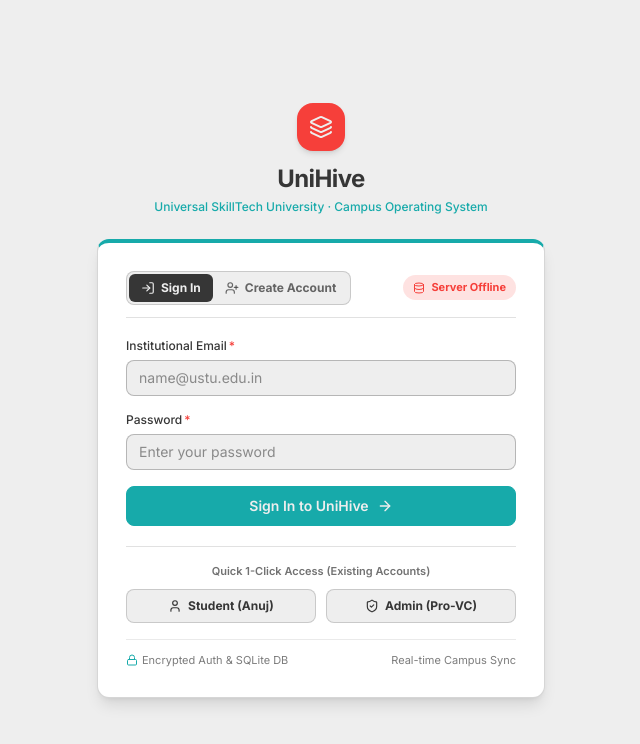
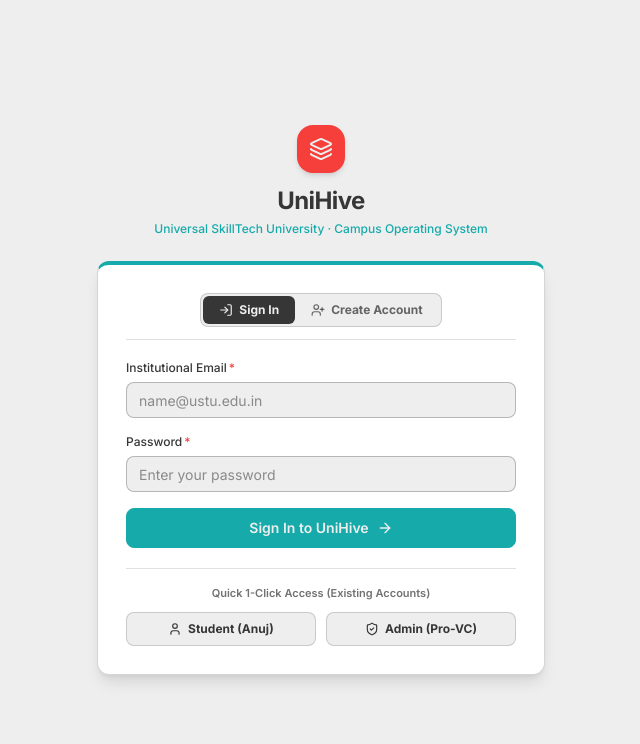
Before and after one commit to Anuj-ai-1/CampusHive, a React (Vite) app: page / in a window 1280 px wide. Shown: the top 744 px of the page, without its empty margins (319-959 px from the left). Built offline with nearby package versions, Linux system fonts and the light colour scheme; no server answers.

Commit message:
Remove technical status lines from Login page

```diff
--- a/src/pages/Login.jsx
+++ b/src/pages/Login.jsx
@@ -1,9 +1,7 @@
-import React, { useState, useEffect } from 'react';
+import React, { useState } from 'react';
 import {
   Layers,
-  Lock,
   ArrowRight,
-  Database,
   UserPlus,
   LogIn,
   ShieldCheck,
@@ -24,22 +22,6 @@ export function Login({ onAuthSuccess, pendingClubRequestsCount = 0 }) {
   const [regDivision, setRegDivision] = useState('Div A');
   const [error, setError] = useState('');
   const [loading, setLoading] = useState(false);
-  const [backendStatus, setBackendStatus] = useState('checking'); // 'checking' | 'online' | 'offline'
-
-  useEffect(() => {
-    let active = true;
-    api
-      .health()
-      .then(() => {
-        if (active) setBackendStatus('online');
-      })
-      .catch(() => {
-        if (active) setBackendStatus('offline');
-      });
-    return () => {
-      active = false;
-    };
-  }, []);
 
   const handleQuickDemoLogin = async (portalRole) => {
     setError('');
@@ -121,7 +103,7 @@ export function Login({ onAuthSuccess, pendingClubRequestsCount = 0 }) {
           className="mt-6 border-t-4 border-t-[#17AAAA] shadow-lg"
         >
           {/* Mode Toggle: Sign In vs Create Account */}
-          <div className="flex items-center justify-between gap-2 mb-5 pb-3 border-b border-[#363636]/15">
+          <div className="flex items-center justify-center mb-5 pb-3 border-b border-[#363636]/15">
             <div className="inline-flex rounded-lg bg-[#EEEEEE] p-0.5 border border-[#363636]/20">
               <button
                 type="button"
@@ -129,7 +111,7 @@ export function Login({ onAuthSuccess, pendingClubRequestsCount = 0 }) {
                   setAuthMode('login');
                   setError('');
                 }}
-                className={`px-3 py-1.5 text-xs font-bold rounded-md transition-colors inline-flex items-center gap-1.5 ${
+                className={`px-4 py-1.5 text-xs font-bold rounded-md transition-colors inline-flex items-center gap-1.5 ${
                   authMode === 'login'
                     ? 'bg-[#363636] text-[#EEEEEE]'
                     : 'text-[#363636]/75 hover:text-[#363636]'
@@ -144,7 +126,7 @@ export function Login({ onAuthSuccess, pendingClubRequestsCount = 0 }) {
                   setAuthMode('register');
                   setError('');
                 }}
-                className={`px-3 py-1.5 text-xs font-bold rounded-md transition-colors inline-flex items-center gap-1.5 ${
+                className={`px-4 py-1.5 text-xs font-bold rounded-md transition-colors inline-flex items-center gap-1.5 ${
                   authMode === 'register'
                     ? 'bg-[#17AAAA] text-[#EEEEEE]'
                     : 'text-[#363636]/75 hover:text-[#363636]'
@@ -154,23 +136,6 @@ export function Login({ onAuthSuccess, pendingClubRequestsCount = 0 }) {
                 Create Account
               </button>
             </div>
-
-            <span
-              className={`inline-flex items-center gap-1.5 px-2.5 py-1 rounded-full text-[11px] font-bold ${
-                backendStatus === 'online'
-                  ? 'bg-[#17AAAA]/15 text-[#17AAAA]'
-                  : backendStatus === 'offline'
-                  ? 'bg-[#F63F3A]/15 text-[#F63F3A]'
-                  : 'bg-[#FFA42E]/20 text-[#363636]'
-              }`}
-            >
-              <Database className="w-3 h-3" />
-              {backendStatus === 'online'
-                ? 'Server Online'
-                : backendStatus === 'offline'
-                ? 'Server Offline'
-                : 'Connecting...'}
-            </span>
           </div>
 
           <form onSubmit={handleSubmit} className="space-y-4">
@@ -271,14 +236,6 @@ export function Login({ onAuthSuccess, pendingClubRequestsCount = 0 }) {
               </button>
             </div>
           </div>
-
-          <div className="mt-4 pt-3 border-t border-[#363636]/10 flex items-center justify-between text-[11px] text-[#363636]/65">
-            <span className="inline-flex items-center gap-1">
-              <Lock className="w-3 h-3 text-[#17AAAA]" />
-              Encrypted Auth &amp; SQLite DB
-            </span>
-            <span>Real-time Campus Sync</span>
-          </div>
         </Card>
       </div>
     </div>
```
